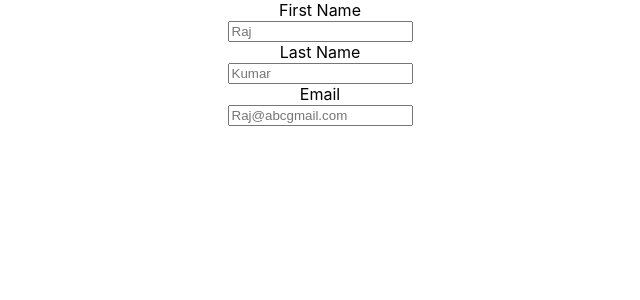
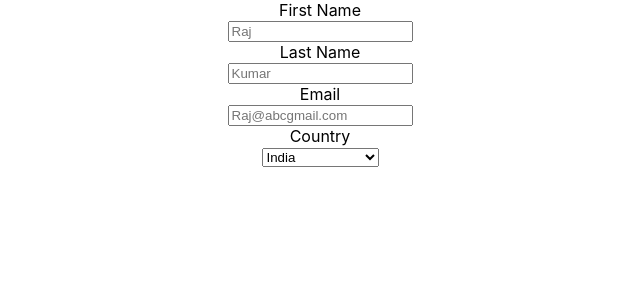
Before and after one commit to RAJA8112008/formapp, a React (Create React App) app: page / in a window 1280 px wide. Shown: the top 300 px of the page, without its empty margins (320-960 px from the left). Built offline with nearby package versions, Linux system fonts and the light colour scheme.

Commit message:
commited

```diff
--- a/src/App.js
+++ b/src/App.js
@@ -2,7 +2,7 @@ import logo from './logo.svg';
 import './App.css';
 import { useState } from 'react';
 function App() {
-  const[FormData,setFormData]=useState({firstName:"",lastName:"",email:""})
+  const[FormData,setFormData]=useState({firstName:"",lastName:"",email:"",country:""})
   function ChangeHandler(event){
     const{name,value,type,checked}=event.target;
     setFormData((prev)=>({...prev,
@@ -32,7 +32,7 @@ function App() {
       name='lastname'
       placeholder='Kumar'
        onChange={ChangeHandler}
-      value={FormData.LastName}
+      value={FormData.lastName}
       />
       <br/>
       <label htmlFor='name'>Email</label>
@@ -45,6 +45,24 @@ function App() {
        onChange={ChangeHandler}
       value={FormData.email}
       />
+      <br/>
+
+<label htmlFor='country'>Country</label>
+      <br/>
+      <select
+      type='text'
+      id='country'
+      name='country'
+      value={FormData.country}
+      onChange={ChangeHandler}
+      >
+        <option>India</option>
+        <option>United Kingdom</option>
+        <option>America</option>
+        <option>China</option>
+      </select>
+
+
      </form>
 
     </div>
```
